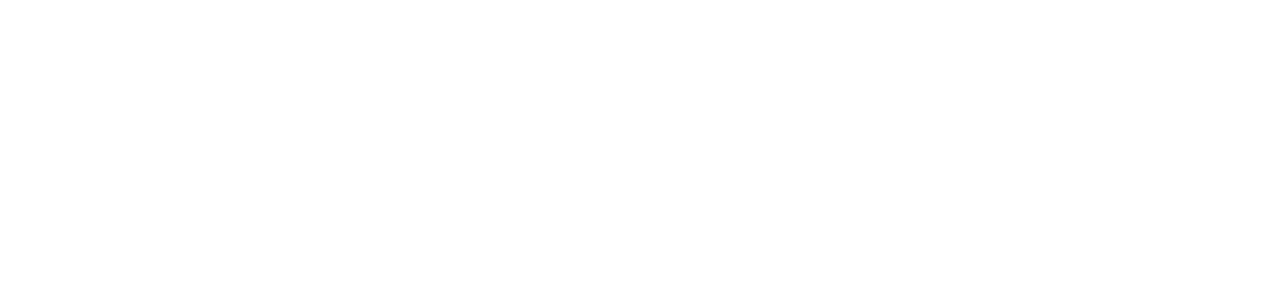
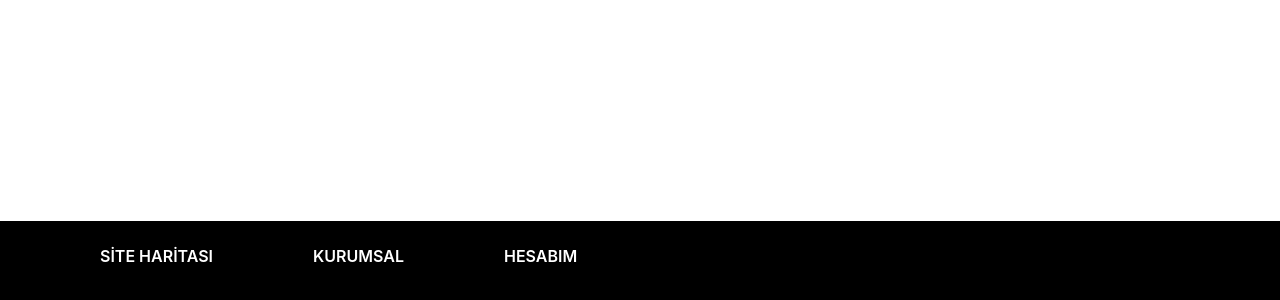
Before and after one commit to Development-Flows/coShopGo, a Next.js app in the folder apps/web/: page / in a window 1280 px wide. Shown: the part 1272-1572 px from the top of the page. Before the commit the page ends 800 px from the top, so only its background shows below. Built offline with nearby package versions, Linux system fonts and the light colour scheme.

Commit message:
footer menu created

```diff
--- /dev/null
+++ b/apps/web/components/Footer/footer.module.css
@@ -0,0 +1,15 @@
+.footerContainer{
+    background-color: #000;
+    height: 300px;
+    padding-top: 15px;
+}
+.footerWrapper{
+    display: flex;
+}
+.titles{
+    color: #fff;
+    font-size: 16px;
+    padding: 10px 0;
+    font-weight: 600;
+    padding-left: 100px;
+}
--- a/apps/web/components/Footer/index.js
+++ b/apps/web/components/Footer/index.js
@@ -1,7 +1,81 @@
+import styles from "./footer.module.css";
+
+const footerData = {
+  allItems: [
+    {
+      title: "SİTE HARİTASI",
+      items: [
+        {
+          text: "SNEAKER",
+        },
+        {
+          text: "GİYİM",
+        },
+        {
+          text: "AKSESUAR",
+        },
+        {
+          text: "YENİLER",
+        },
+        {
+          text: "İNDİRİM",
+        },
+      ],
+    },
+    {
+      title: "KURUMSAL",
+      items: [
+        {
+          text: "SNEAKER",
+        },
+        {
+          text: "GİYİM",
+        },
+        {
+          text: "AKSESUAR",
+        },
+        {
+          text: "YENİLER",
+        },
+        {
+          text: "İNDİRİM",
+        },
+      ],
+    },
+    {
+      title: "HESABIM",
+      items: [
+        {
+          text: "SNEAKER",
+        },
+        {
+          text: "GİYİM",
+        },
+        {
+          text: "AKSESUAR",
+        },
+        {
+          text: "YENİLER",
+        },
+        {
+          text: "İNDİRİM",
+        },
+      ],
+    }
+  ]
+};
 const Footer = () => {
   return (
-    <div>Footer</div>
-  )
-}
+    <div className={styles.footerContainer}>
+      <div className={styles.footerWrapper}>
+        {footerData.allItems.map((item, index) => (
+          <>
+          <div className={styles.titles} key={index}>{item.title}</div>
+           </>
+        ))}
+      </div>
+    </div>
+  );
+};
 
-export default Footer
+export default Footer;
--- a/apps/web/components/layout.js
+++ b/apps/web/components/layout.js
@@ -1,12 +1,24 @@
 import Footer from "./Footer";
 import Navbar from "./Navbar";
+import { useEffect, useState } from "react";
 
 export default function Layout({ children }) {
-    return (
-      <>
-        <Navbar />
-        <main>{children}</main>
-        {/* <Footer /> */}
-      </>
-    )
-  }
+  const [height, setHeight] = useState(0)
+
+
+  useEffect(() => {
+    if(window) {
+        const { innerHeight: height } = window;
+        // console.log("height" , height)
+        setHeight(height)
+    }
+}, [])
+
+  return (
+    <>
+      <Navbar />
+      <div style={{minHeight: "calc(100vh - 60px)"}}>{children}</div>
+      <Footer />
+    </>
+  );
+}
```
